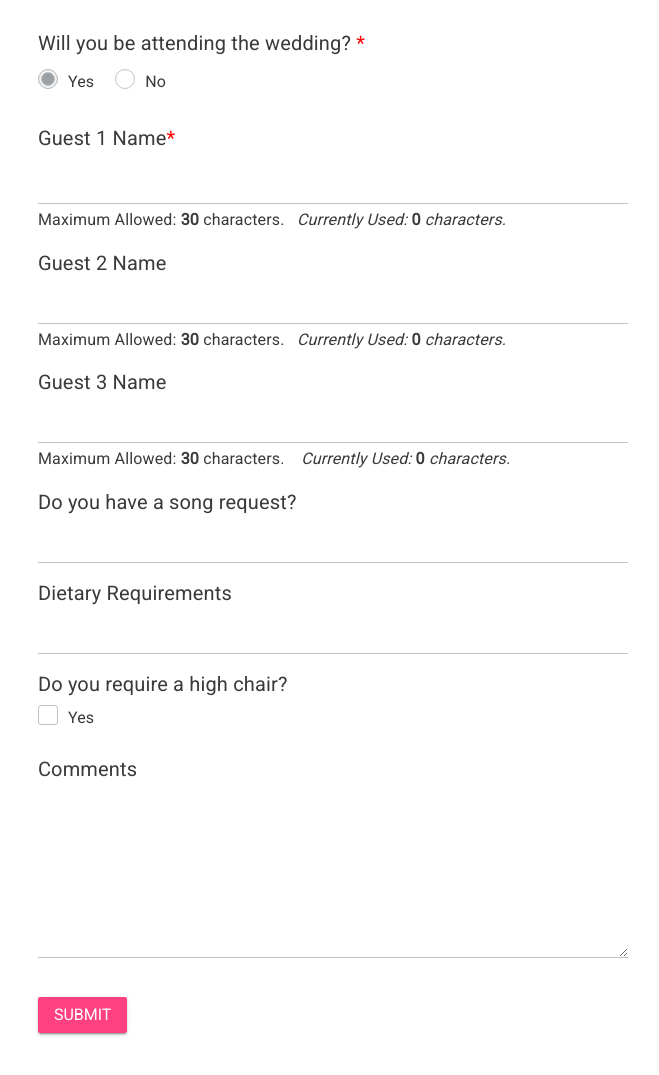
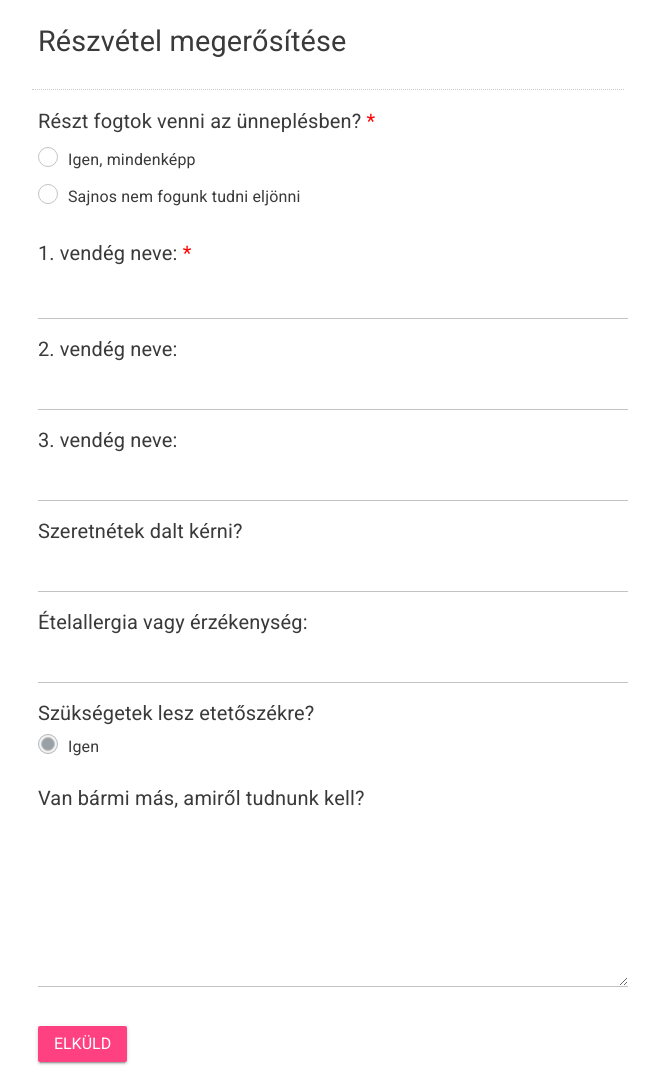
Before and after one commit to eddichen/anikoandeddi, a website: page hu/index.html in a window 1280 px wide. Shown: the part 1773-2848 px from the top of the page, without its empty margins (312-971 px from the left). Drawn offline with nearby package versions, Linux system fonts and the light colour scheme; a script that the page names is missing.

Commit message:
adding hungarian form

```diff
--- a/hu/index.html
+++ b/hu/index.html
@@ -93,116 +93,141 @@
             <div class="grid__item">
                 <h1 class="section__title">rsvp</h1>
                 <!-- rsvp form -->
-                <form id="form1" name="form1" class="wufoo topLabel page" accept-charset="UTF-8" autocomplete="off" enctype="multipart/form-data" method="post" novalidate action="https://anikoandeddi.wufoo.com/forms/z13pu5kn0i500og/#public">
+                <form id="form2" name="form2" class="wufoo topLabel page" accept-charset="UTF-8" autocomplete="off" enctype="multipart/form-data" method="post" novalidate action="https://anikoandeddi.wufoo.com/forms/m1gyjh8f03r1wyu/#public">
+                    <header id="header" class="info">
+                        <h2>Részvétel megerősítése</h2>
+                        <div></div>
+                    </header>
                     <ul>
-                        <li id="foli1" class="notStacked">
+                        <li id="foli102">
                     <fieldset>
                         <![if !IE | (gte IE 8)]>
-                                <legend id="title1" class="desc notranslate">
-                                    Will you be attending the wedding?
-                                    <span id="req_1" class="req">*</span>
+                        <legend id="title102" class="desc notranslate">
+                            Részt fogtok venni az ünneplésben?
+                            <span id="req_102" class="req">*</span>
                         </legend>
                         <![endif]>
                         <!--[if lt IE 8]>
-                                <label id="title1" class="desc">
-                                    Will you be attending the wedding?
-                                    <span id="req_1" class="req">*</span>
+                        <label id="title102" class="desc">
+                            Részt fogtok venni az ünneplésben?
+                            <span id="req_102" class="req">*</span>
                         </label>
                         <![endif]-->
                         <div>
-                                    <input id="radioDefault_1" name="Field1" type="hidden" value=""/>
+                            <input id="radioDefault_102" name="Field102" type="hidden" value="" />
                             <span>
-                                        <input id="Field1_0" name="Field1" type="radio" class="field radio" value="Yes" tabindex="1" checked="checked" required/>
-                                        <label class="choice" for="Field1_0">
-                                            <span class="choice__text notranslate">Yes</span>
-                                            <span class="choice__qty"></span>
+                            <input id="Field102_0" name="Field102" type="radio" class="field radio" value="Igen, mindenk&eacute;pp" tabindex="1"     required />
+                            <label class="choice" for="Field102_0" >
+                                <span class="choice__text notranslate">Igen, mindenképp</span>
+                            <span class="choice__qty">
+                            </span>
                             </label>
                             </span>
                             <span>
-                                        <input id="Field1_1" name="Field1" type="radio" class="field radio" value="No" tabindex="2" required/>
-                                        <label class="choice" for="Field1_1">
-                                            <span class="choice__text notranslate">No</span>
-                                            <span class="choice__qty"></span>
+                            <input id="Field102_1" name="Field102" type="radio" class="field radio" value="Sajnos nem fogunk tudni elj&ouml;nni" tabindex="2"     required />
+                            <label class="choice" for="Field102_1" >
+                                <span class="choice__text notranslate">Sajnos nem fogunk tudni eljönni</span>
+                            <span class="choice__qty">
+                            </span>
                             </label>
                             </span>
                         </div>
                     </fieldset>
                 </li>
-                        <li id="foli2" class="notranslate">
-                            <label class="desc" id="title2" for="Field2">Guest 1 Name<span id="req_2" class="req">*</span></label>
+                    <li id="foli104" class="notranslate      ">
+                        <label class="desc" id="title104" for="Field104">
+                            1. vendég neve:
+                            <span id="req_104" class="req">*</span>
+                        </label>
                         <div>
-                                <input id="Field2" name="Field2" type="text" class="field text medium" value="" maxlength="30" tabindex="3" onkeyup="validateRange(2, 'character');" required/>
-                                <label for="Field2">Maximum Allowed: <var id="rangeMaxMsg2">30</var> characters.&nbsp;&nbsp;&nbsp;<em class="currently">Currently Used: <var id="rangeUsedMsg2">0</var> characters.</em></label>
+                            <input id="Field104" name="Field104" type="text" class="field text medium" value="" maxlength="255" tabindex="3" onkeyup=""       required />
                         </div>
                     </li>
-                        <li id="foli3" class="notranslate">
-                            <label class="desc" id="title3" for="Field3">Guest 2 Name</label>
+                    <li id="foli105" class="notranslate      ">
+                        <label class="desc" id="title105" for="Field105">
+                            2. vendég neve:
+                        </label>
                         <div>
-                                <input id="Field3" name="Field3" type="text" class="field text medium" value="" maxlength="30" tabindex="4" onkeyup="validateRange(3, 'character');"/>
-                                <label for="Field3">Maximum Allowed: <var id="rangeMaxMsg3">30</var> characters.&nbsp;&nbsp;&nbsp;<em class="currently">Currently Used: <var id="rangeUsedMsg3">0</var> characters.</em></label>
+                            <input id="Field105" name="Field105" type="text" class="field text medium" value="" maxlength="255" tabindex="4" onkeyup=""       />
                         </div>
                     </li>
-                        <li id="foli4" class="notranslate">
-                            <label class="desc" id="title4" for="Field4">Guest 3 Name</label>
+                    <li id="foli106" class="notranslate      ">
+                        <label class="desc" id="title106" for="Field106">
+                            3. vendég neve:
+                        </label>
                         <div>
-                                <input id="Field4" name="Field4" type="text" class="field text medium" value="" maxlength="30" tabindex="5" onkeyup="validateRange(4, 'character');"/>
-                                <label for="Field4">Maximum Allowed: <var id="rangeMaxMsg4">30</var> characters.&nbsp;&nbsp;&nbsp; <em class="currently">Currently Used: <var id="rangeUsedMsg4">0</var> characters.</em></label>
+                            <input id="Field106" name="Field106" type="text" class="field text medium" value="" maxlength="255" tabindex="5" onkeyup=""       />
                         </div>
                     </li>
-                        <li id="foli113" class="notranslate">
-                            <label class="desc" id="title113" for="Field113">
-                                Do you have a song request?
+                    <li id="foli108" class="notranslate      ">
+                        <label class="desc" id="title108" for="Field108">
+                            Szeretnétek dalt kérni?
                         </label>
                         <div>
-                                <input id="Field113" name="Field113" type="text" class="field text medium" value="" maxlength="255" tabindex="6" onkeyup=""/>
+                            <input id="Field108" name="Field108" type="text" class="field text medium" value="" maxlength="255" tabindex="6" onkeyup=""       />
                         </div>
                     </li>
-                        <li id="foli5" class="notranslate">
-                            <label class="desc" id="title5" for="Field5">
-                                Dietary Requirements
+                    <li id="foli107" class="notranslate      ">
+                        <label class="desc" id="title107" for="Field107">
+                            Ételallergia vagy érzékenység:
                         </label>
                         <div>
-                                <input id="Field5" name="Field5" type="text" class="field text medium" value="" maxlength="255" tabindex="7" onkeyup=""/>
+                            <input id="Field107" name="Field107" type="text" class="field text medium" value="" maxlength="255" tabindex="7" onkeyup=""       />
                         </div>
-                        </li>
-                        <li id="foli12">
+                    </li><li id="foli109" class="     ">
                         <fieldset>
                             <![if !IE | (gte IE 8)]>
-                                <legend id="title12" class="desc notranslate">
-                                    Do you require a high chair?
+                            <legend id="title109" class="desc notranslate">
+                                Szükségetek lesz etetőszékre?
                             </legend>
                             <![endif]>
                             <!--[if lt IE 8]>
-                                <label id="title12" class="desc">
-                                    Do you require a high chair?
+                            <label id="title109" class="desc">
+                                Szükségetek lesz etetőszékre?
                             </label>
                             <![endif]-->
                             <div>
-                                <span class="subfield">
-                                    <input id="Field12" name="Field12" type="checkbox" class="field checkbox" value="Yes" tabindex="8"/>
-                                    <label class="choice" for="Field12">
-                                        <span class="choice__text notranslate">Yes</span>
-                                        <span class="choice__qty"></span>
+                                <input id="radioDefault_109" name="Field109" type="hidden" value="" />
+<span>
+<input id="Field109_0" name="Field109" type="radio" class="field radio" value="Igen" tabindex="8" checked="checked"     />
+<label class="choice" for="Field109_0" >
+    <span class="choice__text notranslate">Igen</span>
+<span class="choice__qty">
+</span>
 </label>
 </span>
                             </div>
                         </fieldset>
                     </li>
-                        <li id="foli9" class="notranslate">
-                            <label class="desc" id="title9" for="Field9">Comments</label>
+                    <li id="foli110"
+                        class="notranslate      "><label class="desc" id="title110" for="Field110">
+                        Van bármi más, amiről tudnunk kell?
+                    </label>
+
                         <div>
-                                <textarea id="Field9" name="Field9" class="field textarea medium" spellcheck="true" rows="10" cols="50" tabindex="9" onkeyup=""></textarea>
+<textarea id="Field110"
+          name="Field110"
+          class="field textarea medium"
+          spellcheck="true"
+          rows="10" cols="50"
+
+          tabindex="9"
+          onkeyup=""
+        ></textarea>
+
                         </div>
+                    </li> <li class="buttons ">
+                        <div>
+
+                            <input id="saveForm" name="saveForm" class="btTxt submit"
+                                   type="submit" value="Elküld"
+                                    /></div>
                     </li>
-                        <li class="buttons ">
-                            <div>
-                                <input id="saveForm" name="saveForm" class="btTxt submit" type="submit" value="Submit" /></div>
-                        </li>
+
                     <li class="hide">
                         <label for="comment">Do Not Fill This Out</label>
                         <textarea name="comment" id="comment" rows="1" cols="1"></textarea>
-                            <input type="hidden" id="idstamp" name="idstamp"
-                                   value="va+VYZRs1D6S7A4PSqBEfxE/21aqo35UoZ/zc18ipfo="/>
+                        <input type="hidden" id="idstamp" name="idstamp" value="59b0fawYHtvKTk2gTf8KR50bya3rf1xRDZmiiCRVQlc=" />
                     </li>
                 </ul>
                 </form>
```
Lines whose indentation alone changed are shown as unchanged.
